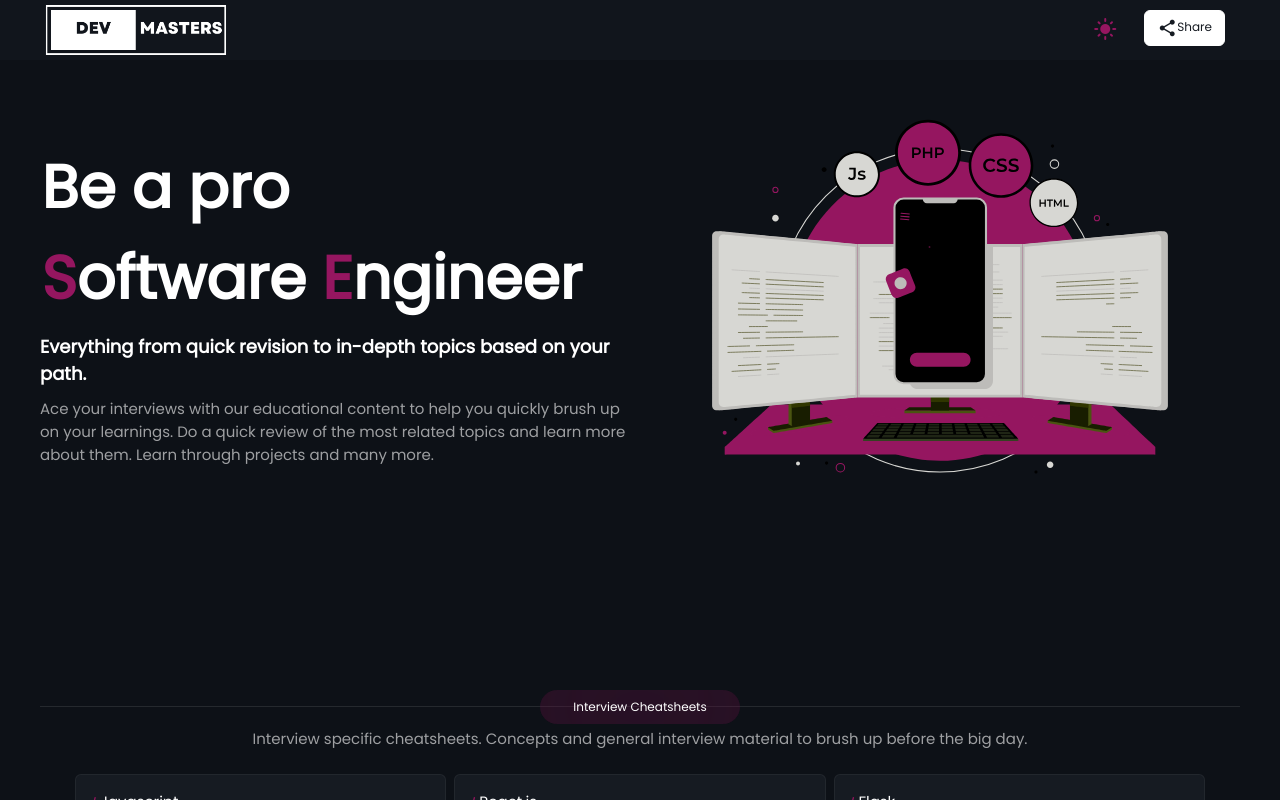
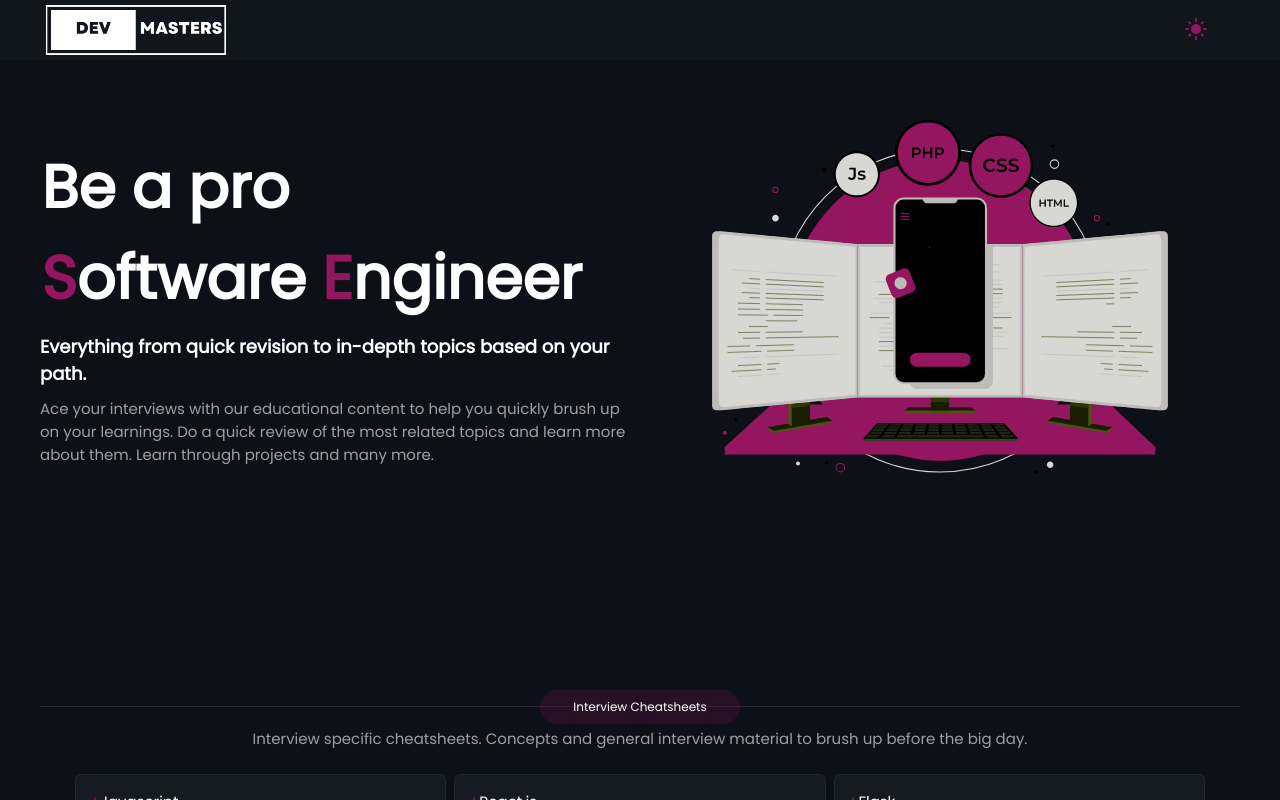
Before and after one commit to MRmarioruci/DevMasters, a React (Create React App) app in the folder client/: page / in a window 1280 px wide. Built offline with nearby package versions, Linux system fonts and the light colour scheme.

Commit message:
hid share modal on navigation

```diff
--- a/client/src/components/Nav.tsx
+++ b/client/src/components/Nav.tsx
@@ -41,9 +41,9 @@
 							</span>
 						}
 					</div>
-					<div className='mtop--5'>
+					{/* <div className='mtop--5'>
 						<ShareModal url={window.location.href} />
-					</div>
+					</div> */}
 				</div>
 			</div>
 		</nav>
```
